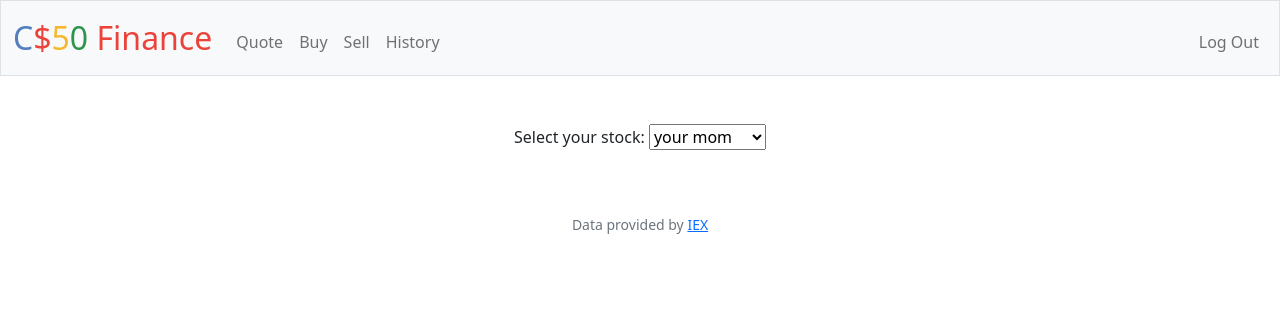
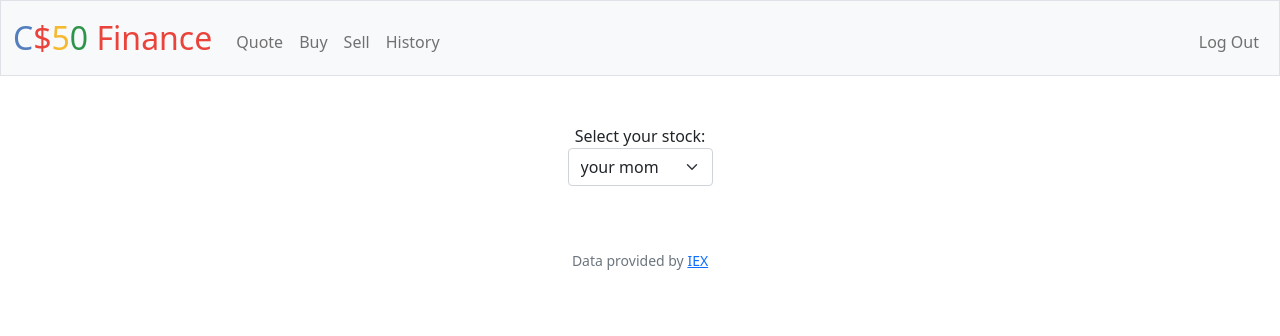
Before and after one commit to H3nry-T/cs50-copy, a Flask app: page /sell in a window 1280 px wide. Shown: the top 336 px of the page. Run offline with Flask 2, Linux system fonts and the light colour scheme; a user stored in the database is signed in; some libraries are stand-ins or nearby versions.

Commit message:
Wed, Nov 2, 2022, 9:10 AM +00:00

```diff
--- a/pset9/finance/templates/sell.html
+++ b/pset9/finance/templates/sell.html
@@ -4,9 +4,9 @@
     <form action="/sell" method="post">
         <div class="mb-3 mx-auto w-auto">
             <label for="ticker"> Select your stock: </label>
-            <select class="ticker">
+            <select class="ticker form-select mx-auto w-auto">
                 <optgroup label="Ticker Symbols">
-                    <option deselect hidden value="yourmom"> your mom </option>
+                    <option deselect value="yourmom"> your mom </option>
 
                 </optgroup>
             </select>
```
